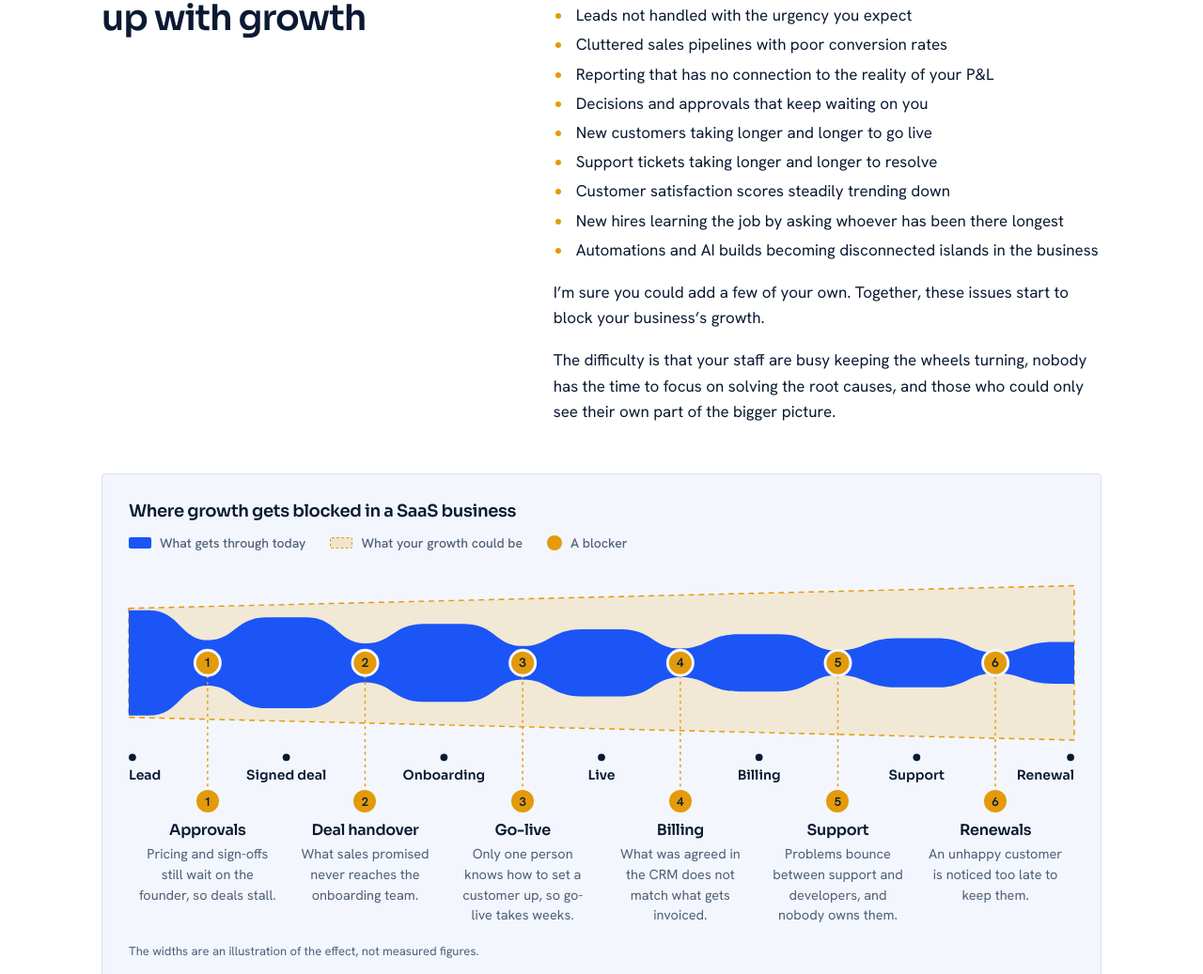
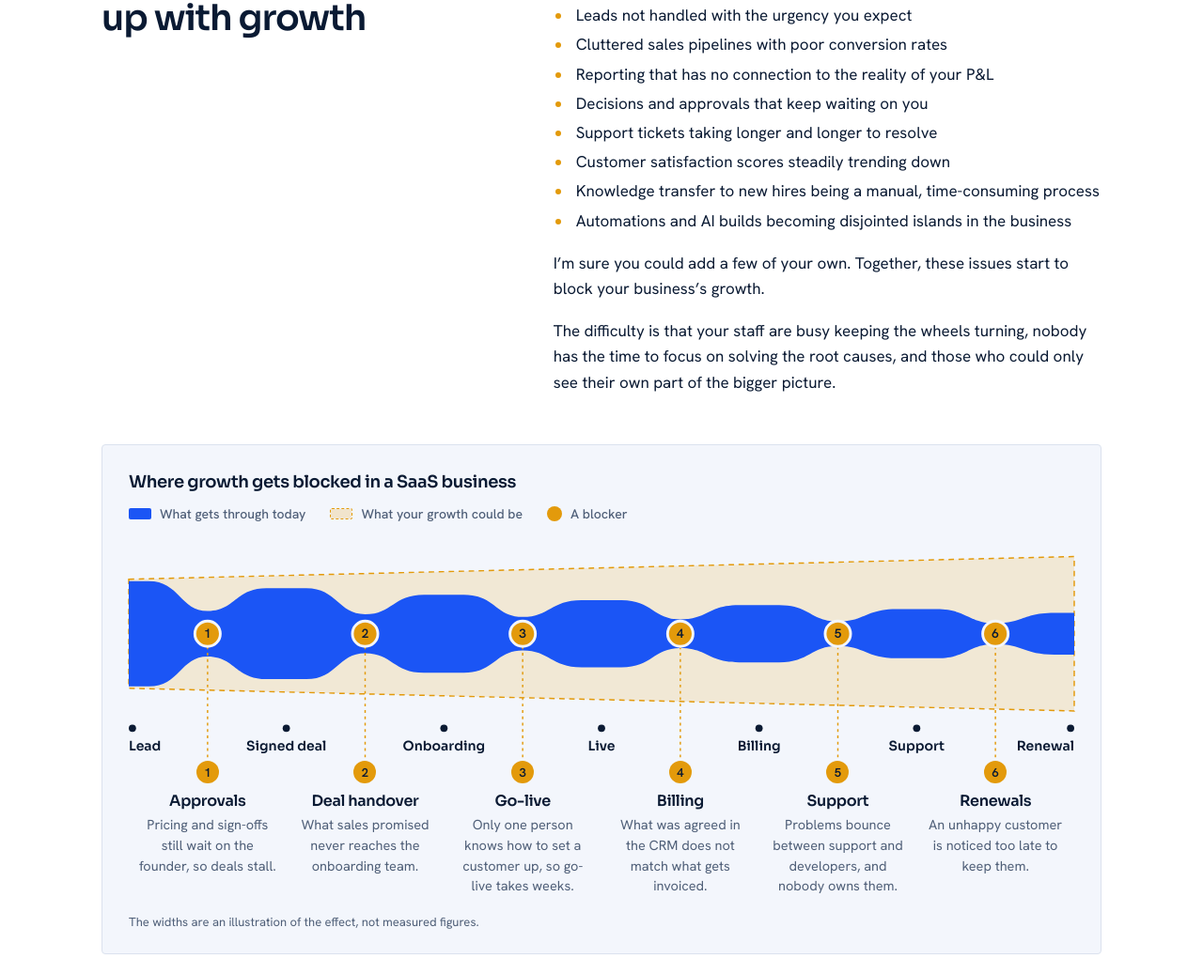
Before and after one commit to BuchnerBernard/bearops, an Astro site: page / in a window 1280 px wide. Shown: the part 866-1903 px from the top of the page at 94% size. Built offline with nearby package versions, Linux system fonts and the light colour scheme; Astro itself is replaced by a stand-in of ours.

Commit message:
Tighten problem list wording
Co-Authored-By: Claude Opus 5.5 <noreply@anthropic.com>
Claude-Session: https://claude.ai/code/session_01XywhuzKpxRN7MUEpGZ3avx

```diff
--- a/src/pages/index.astro
+++ b/src/pages/index.astro
@@ -29,11 +29,10 @@ const latest = (await getArticles()).slice(0, 3);
     <li>Cluttered sales pipelines with poor conversion rates</li>
     <li>Reporting that has no connection to the reality of your P&amp;L</li>
     <li>Decisions and approvals that keep waiting on you</li>
-    <li>New customers taking longer and longer to go live</li>
     <li>Support tickets taking longer and longer to resolve</li>
     <li>Customer satisfaction scores steadily trending down</li>
-    <li>New hires learning the job by asking whoever has been there longest</li>
-    <li>Automations and AI builds becoming disconnected islands in the business</li>
+    <li>Knowledge transfer to new hires being a manual, time-consuming process</li>
+    <li>Automations and AI builds becoming disjointed islands in the business</li>
   </ul>
   <p class="body">I’m sure you could add a few of your own. Together, these issues start to block your business’s growth.</p>
   <p class="body">The difficulty is that your staff are busy keeping the wheels turning, nobody has the time to focus on solving the root causes, and those who could only see their own part of the bigger picture.</p>
```
